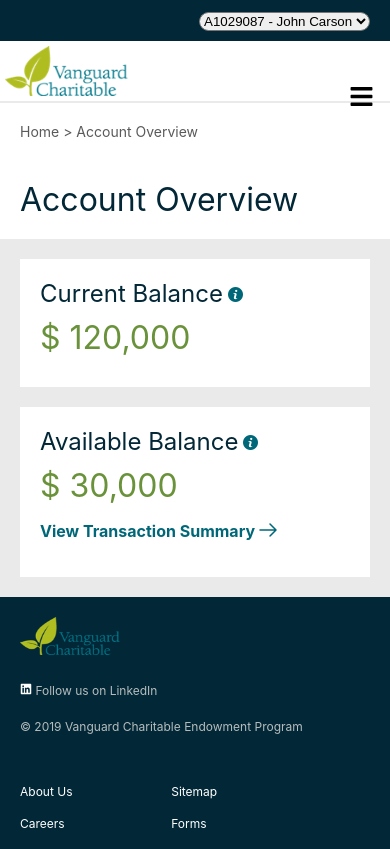
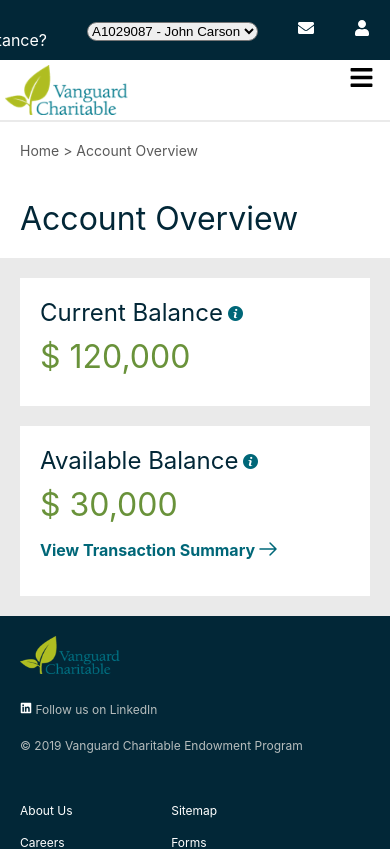
Before and after one commit to Basava44/react-app, a React (Create React App) app: page / in a window 390 px wide. Shown: the top 849 px of the page. Built offline with nearby package versions, Linux system fonts and the light colour scheme.

Commit message:
hamburger

```diff
--- a/src/components/Header/HeaderBottom/HeaderBottom.css
+++ b/src/components/Header/HeaderBottom/HeaderBottom.css
@@ -3,7 +3,7 @@
    display: none;
    position: absolute;
    right: 4%;
-   top: 10%;
+   top: 65px;
 }
 
 .HeaderBottom{
@@ -86,6 +86,11 @@
         border: none;
     }
 
+    #root > div > header > div.HeaderTop_HeaderTop__FBIb2 > div > li.HeaderTop_assistance__39UOO
+    {
+        display: none;
+    }
+
 
 
 }
--- a/src/components/Header/HeaderTop/HeaderTop.js
+++ b/src/components/Header/HeaderTop/HeaderTop.js
@@ -7,7 +7,7 @@
     return (
         <div className={classes.HeaderTop}>
             <div className={classes.HeaderItems}>
-                <li>Need Assistance?</li>
+                <li className={classes.assistance}>Need Assistance?</li>
                 <li>
                     <select name="user" id="user">
                         <option value="A1029087 - John Carson">A1029087 - John Carson</option>
--- a/src/components/Header/HeaderTop/HeaderTop.module.css
+++ b/src/components/Header/HeaderTop/HeaderTop.module.css
@@ -39,7 +39,7 @@
 
 @media (max-width:767px)
 {
-    .HeaderItems li:first-child{
+    #root > div > header > div.HeaderTop_HeaderTop__FBIb2 > div > li.assistance{
         display: none;
     }
 }
```
